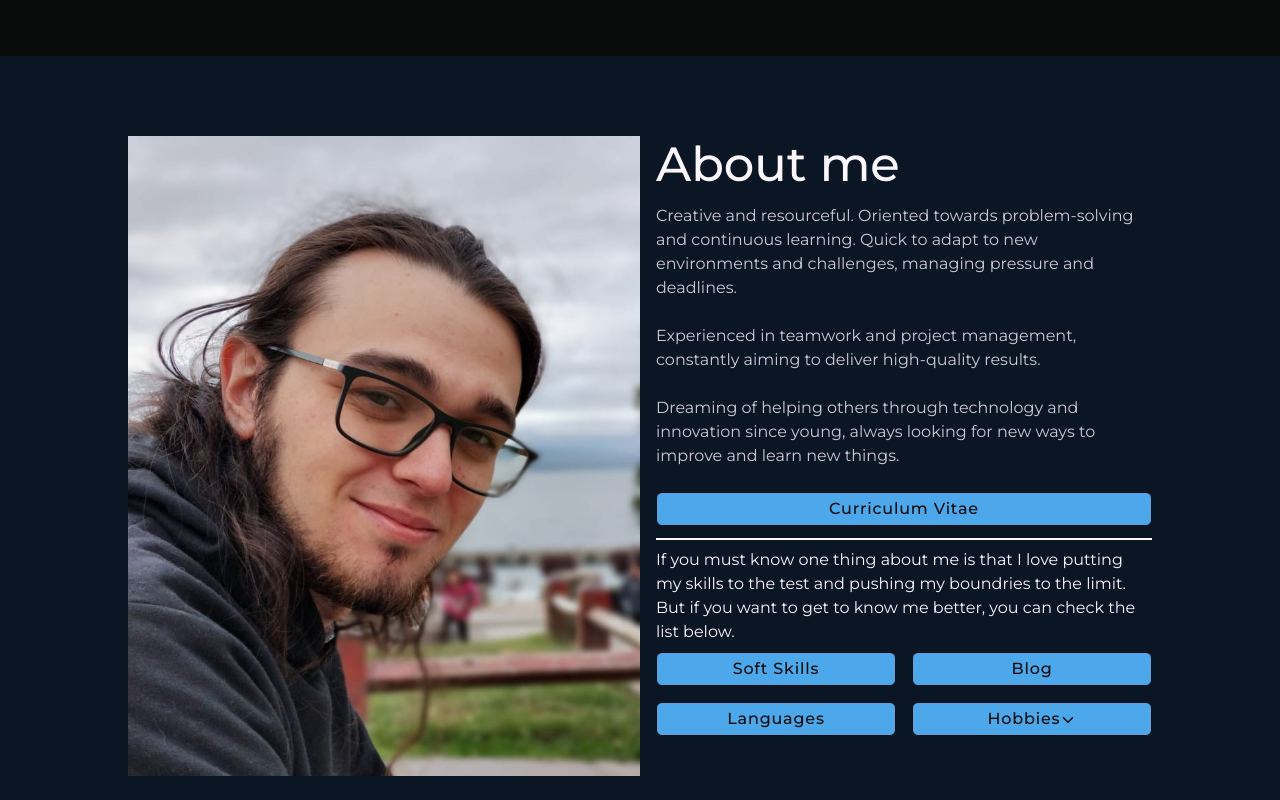
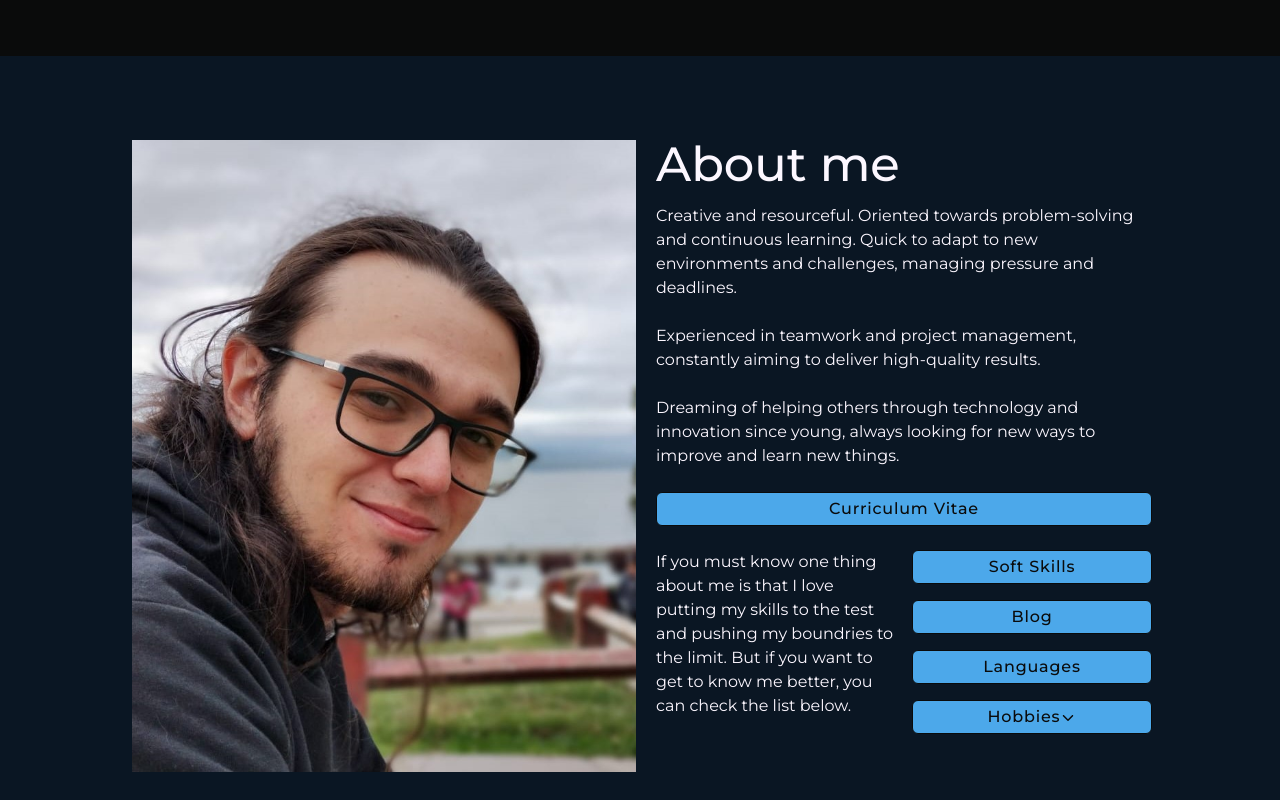
Before and after one commit to tomasesquivelgc/Portfolio, a React (Vite) app: page / in a window 1280 px wide. Shown: the part 4440-5240 px from the top of the page. Built offline with nearby package versions, Linux system fonts and the light colour scheme; a web font is replaced by a local one.

Commit message:
change layout and text opacity

```diff
--- a/src/components/InfoList.jsx
+++ b/src/components/InfoList.jsx
@@ -22,7 +22,7 @@ function InfoList() {
 
   return (
     <div className=" w-full min-w-min py-1">
-      <ul className="grid grid-cols-2 gap-4 text-night font-medium">
+      <ul className="grid grid-cols-1 gap-4 text-night font-medium">
         <li className="w-full h-full">
           <motion.button
             className="w-full h-full bg-argBlue border tracking-wider text-xl  p-1 md:text-base rounded-md"
--- a/src/sections/AboutSection.jsx
+++ b/src/sections/AboutSection.jsx
@@ -6,7 +6,7 @@ function AboutSection() {
     <section id="about" className="bg-richBlack min-h-screen gap-4 px-10 py-20 md:px-16 lg:px-32 flex flex-col md:flex-row-reverse">
       <div className="w-full lg:w-1/2">
         <h2 className="font-medium text-5xl py-1">About me</h2>
-        <p className="py-3 opacity-80 mb-3">
+        <p className="py-3 mb-3">
           Creative and resourceful. Oriented towards problem-solving and continuous learning.
           Quick to adapt to new environments and challenges, managing pressure and deadlines.
           <br />
@@ -28,17 +28,19 @@ function AboutSection() {
         >
           Curriculum Vitae
         </motion.a>
-        <div className="py-1 border-t-2 mt-3">
-          <p className="py-1">
+        <div className="py-1  mt-4 flex gap-4">
+          <p className="py-1 w-1/2">
             If you must know one thing about me is that I love putting my skills to the test
             and pushing my boundries to the limit. But if you want to get to know me better,
             you can check the list below.
           </p>
-          <InfoList />
+          <div  className="w-1/2">
+            <InfoList />
+          </div>
         </div>
 
       </div>
-      <img src="cropped_face.jpg" alt="thats me!" className="w-1/2 h-auto object-cover" loading="lazy" />
+      <img src="cropped_face.jpg" alt="thats me!" className="w-1/2 h-auto object-cover p-1" loading="lazy" />
     </section>
   );
 }
```
